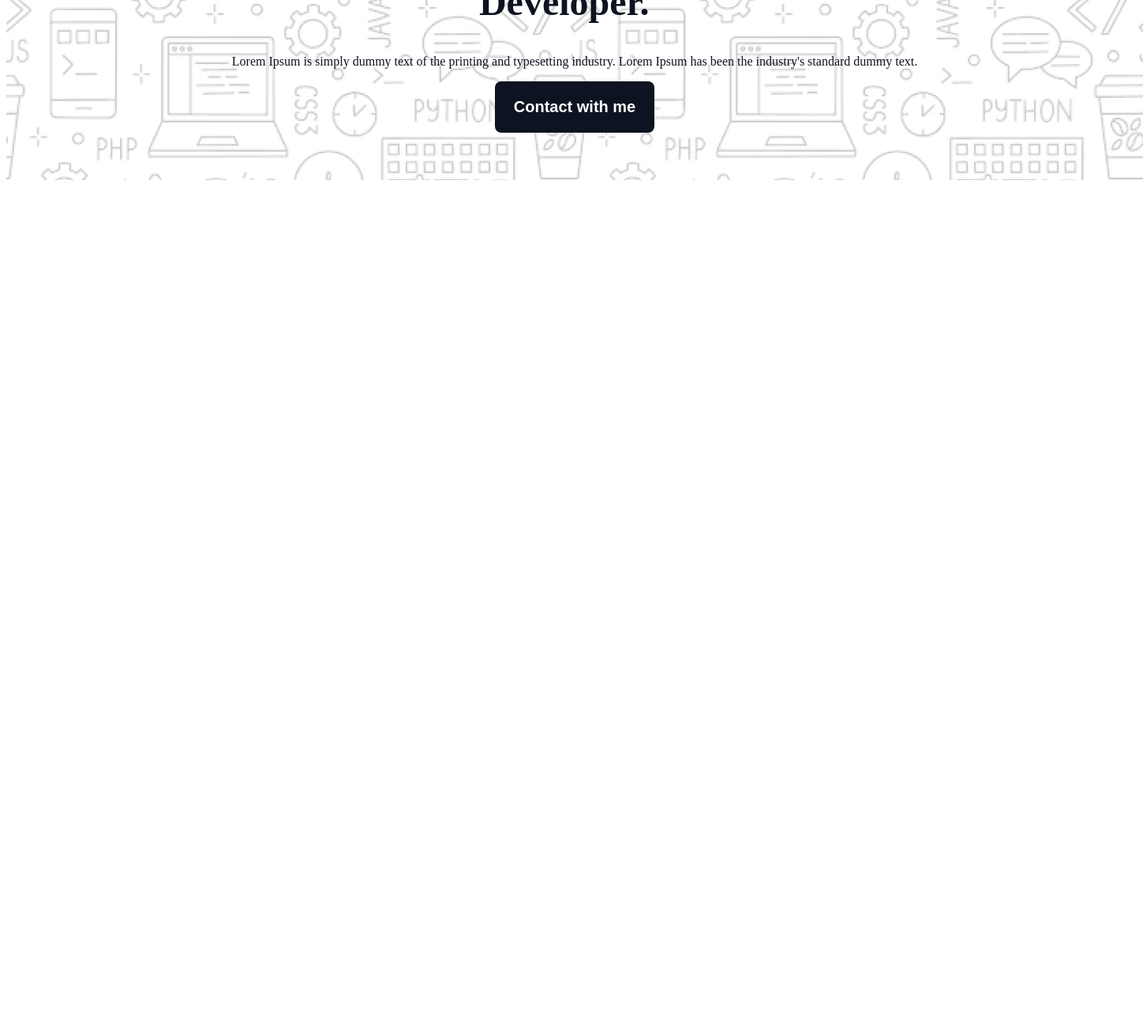
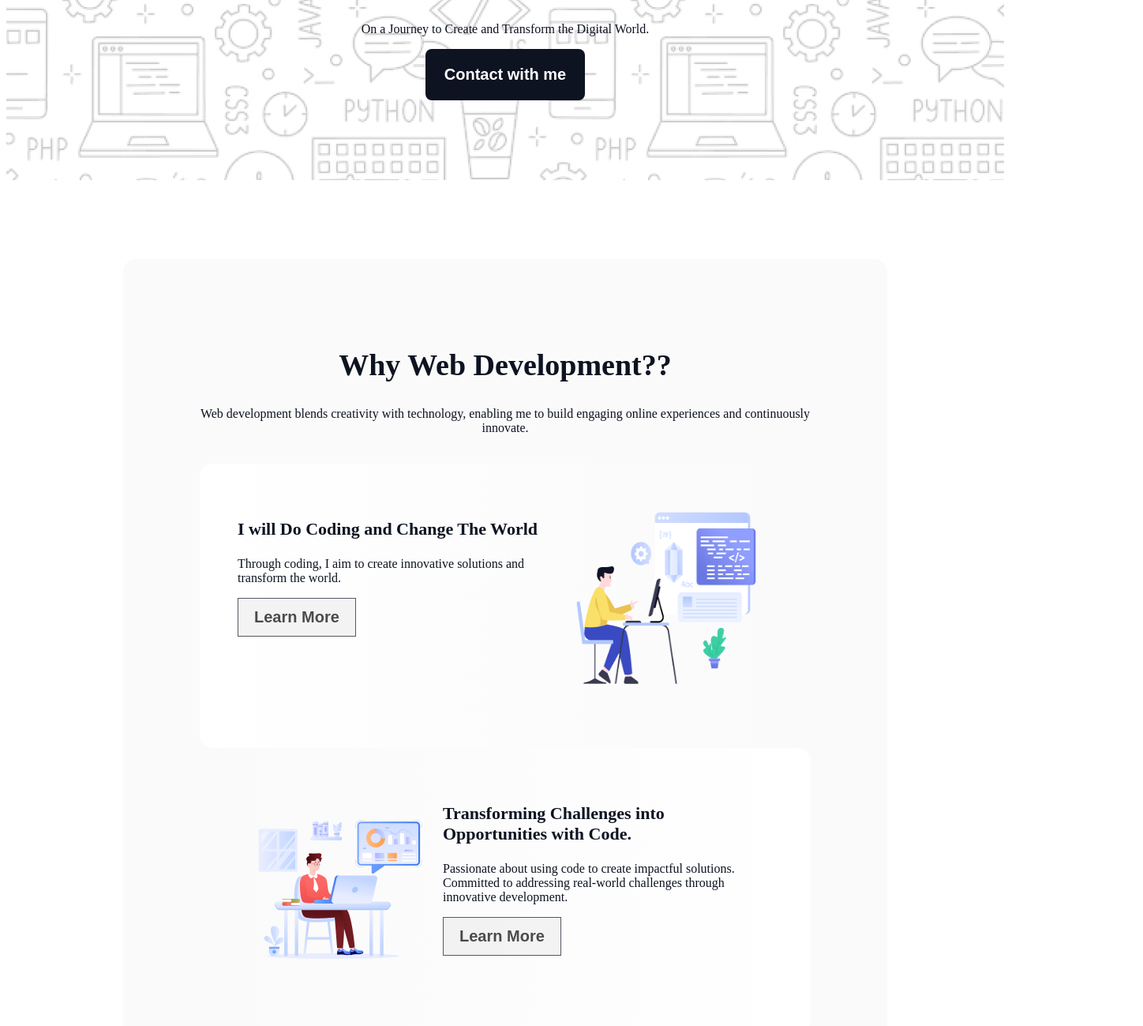
Before and after one commit to Mamun-Miah/B10A1-Challenge-Begins-Assignment, a plain HTML site: page index.html in a window 1280 px wide. Shown: the part 521-1820 px from the top of the page at 79% size, 1448 px wide, since content can reach past the window. Before the commit the page ends 800 px from the top, so only its background shows below. Drawn offline with Linux system fonts and the light colour scheme; a web font is replaced by a local one.

Commit message:
3rd web development

```diff
--- a/index.html
+++ b/index.html
@@ -12,7 +12,6 @@
             <p class="sitename">Mamun Miah</p>
             <button class="dwbutton">Download Resume</button>
         </nav>
-    </header>
 <!-- hero section-->
         <div class="hero">
             <div class="hero-content">
@@ -21,15 +20,46 @@
                 </div>
                 <div class="hero-txt">
                     <h2>"In the near future, I hope to become a Developer."</h2>
-                <p class="hero-txt">Lorem Ipsum is simply dummy text of the printing and typesetting industry. Lorem Ipsum has been the industry's standard dummy text.</p>
+                    <p class="hero-txt">On a Journey to Create and Transform the Digital World.</p>
                 </div>
                 <div class="">
                     <button class="hero-btn">Contact with me</button>
                 </div>
             </div>
         </div>
+    </header>
     <main>
-
+<!-- why-web-devlopment -->
+        <section class="why-web-devlopment">
+            <div class="web-devlopment-head">
+                <h2 class="">Why Web Development??</h2>
+                <p class="">Web development blends creativity with technology, enabling me to build engaging online experiences and continuously innovate.</p>
+            </div>
+            <div class="web-devlopment-body-1">
+                <div class="web-devlopment-body-content-1">
+                    <h3 class="">I will Do Coding and Change The World</h3>
+                    <p class="">Through coding, I aim to create innovative solutions and transform the world.</p>
+                    <button class="web-devlopment-btn">Learn More</button>
+                </div>
+                <div class="web-devlopment-body-img-1"><img src="./assets/why-web-devlopment3.png" alt="" class="" width="240" height="240"></div>
+            </div>
+            <div class="web-devlopment-body-2">
+                <div class="web-devlopment-body-img-1"><img src="./assets/why-web-devlopment2.png" alt="" class="" width="240" height="240"></div>
+                <div class="web-devlopment-body-content-2">
+                    <h3 class="">Transforming Challenges into Opportunities with Code.</h3>
+                    <p class="">Passionate about using code to create impactful solutions. Committed to addressing real-world challenges through innovative development.</p>
+                    <button class="web-devlopment-btn">Learn More</button>
+                </div>
+            </div>
+            <div class="web-devlopment-body-1">
+                <div class="web-devlopment-body-content-1">
+                    <h3 class="">Code to Make a Difference.</h3>
+                    <p class="">Turning challenges into opportunities through innovative coding. Committed to solving real-world problems with creative solutions.</p>
+                    <button class="web-devlopment-btn">Learn More</button>
+                </div>
+                <div class="web-devlopment-body-img-1"><img src="./assets/why-web-devlopment1.png" alt="" class="" width="240" height="240"></div>
+            </div>
+        </section>
     </main>
     <footer>
 
--- a/style/style.css
+++ b/style/style.css
@@ -5,13 +5,14 @@ p {
     color: rgb(13, 19, 33);
 }
 h2 {
-    font-size: 48px;
+    font-size: 38px;
     font-family: Azeret Mono;
     color: rgb(13, 19, 33);
 }
 h3 {
     font-family: Azeret Mono;
     color: rgb(13, 19, 33);
+    font-size: 22px;
 }
 /* * navbar */
 nav {
@@ -42,11 +43,11 @@ nav .sitename {
     background-repeat: no-repeat;
     background-size: cover;
     background-position: center;
-    width: 1440px;
     height: 652px;
     display: flex;
     justify-content: center;
     align-items: center;
+    margin-bottom: 100px;
 
 }
 .hero-content {
@@ -71,3 +72,60 @@ nav .sitename {
     color: rgb(255, 255, 255);
 }
 /* hero end */
+
+/* why-web-devlopment */
+.why-web-devlopment {
+    justify-content: center;
+    align-items: center;
+    display: flex;
+    flex-direction: column;
+    margin: 0px 148px;
+    border-radius: 16px;
+    background: rgba(13, 19, 33, 0.02);
+    padding: 80px 97px;
+
+}
+.web-devlopment-head {
+    text-align: center;
+    margin-bottom: 20PX;
+}
+.web-devlopment-btn {
+    border: 1px solid rgb(13, 19, 33);
+    opacity: 0.7;
+    font-size: 20px;
+    font-weight: 600;
+    line-height: 23px;
+    justify-content: center;
+    align-items: center;
+    padding: 12px 20px 12px 20px;
+
+}
+.web-devlopment-body-img-1 {
+    padding: 10px;
+}
+.web-devlopment-body-1 {
+    display: flex;
+    justify-content: space-between;
+    padding: 48px;
+    background: linear-gradient(90.00deg, rgb(255, 255, 255),rgba(255, 255, 255, 0) 100%);
+    border-radius: 16px;
+}
+.web-devlopment-body-content-1 {
+    width: 80%;
+    padding-right: 30px;
+    justify-content: center;
+    align-items: center;
+}
+.web-devlopment-body-2 {
+    display: flex;
+    justify-content: space-between;
+    padding: 48px;
+    border-radius: 16px;
+    background: linear-gradient(270.00deg, rgb(255, 255, 255),rgba(255, 255, 255, 0) 100%);
+}
+.web-devlopment-body-content-2 {
+    width: 80%;
+    padding-right: 48px;
+    justify-content: center;
+    align-items: center;
+}
```
Also changed, not shown: assets/why-web-devlopment1.png (renamed from assets/Group 4.png), assets/why-web-devlopment2.png (renamed from assets/Group 3.png), assets/why-web-devlopment3.png (renamed from assets/Layer_1.png). Lines whose indentation alone changed are shown as unchanged.
